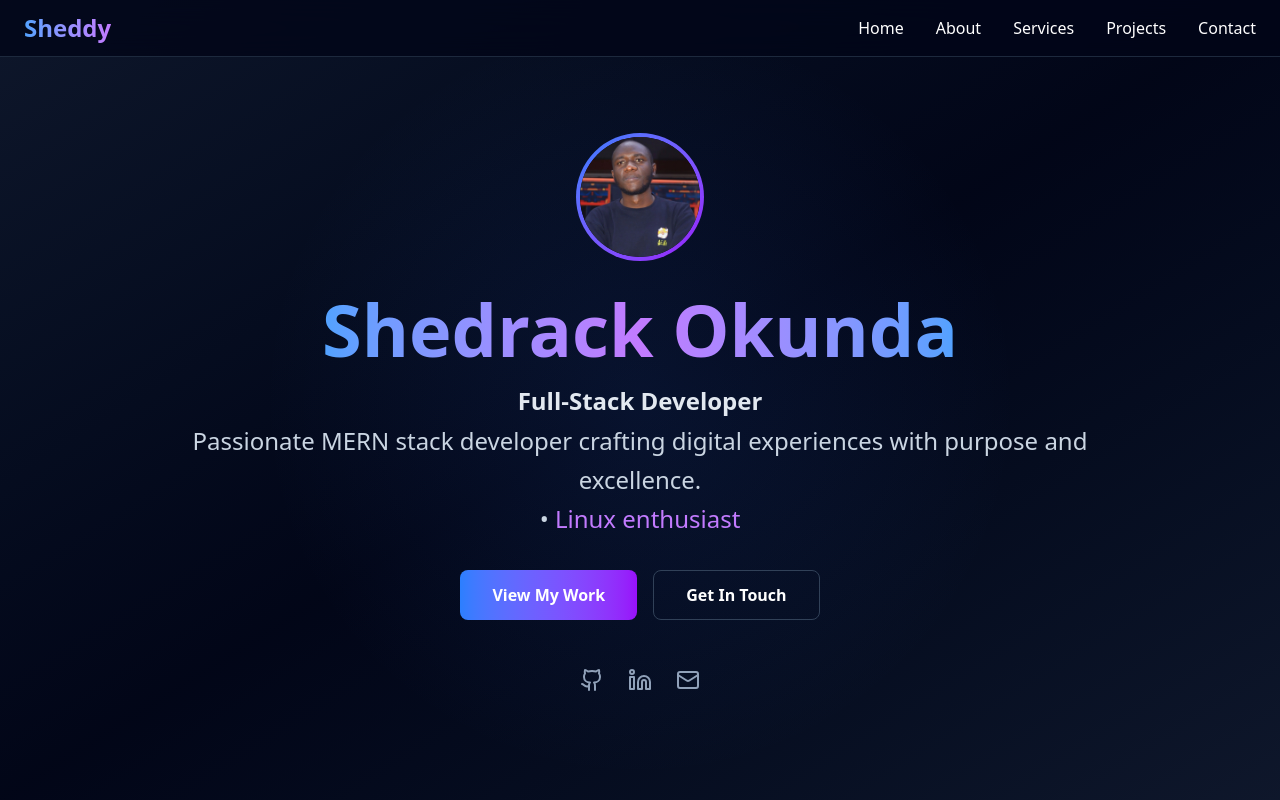
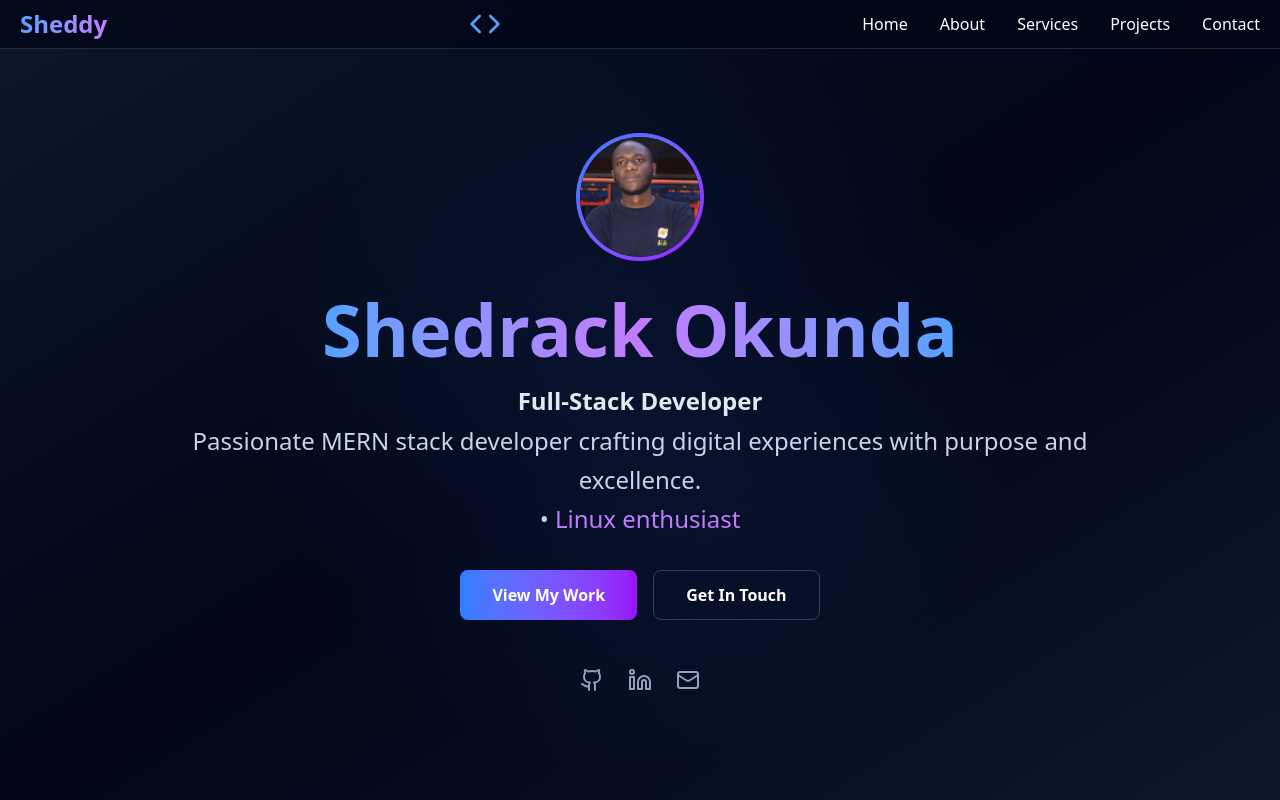
Before and after one commit to shedrack-okunda/my-portfolio, a React (Vite) app: page / in a window 1280 px wide. Shown: the top 800 px of the page. Built offline with nearby package versions, Linux system fonts and the light colour scheme.

Commit message:
reduce the py of the navbar and inserted the code icon

```diff
--- a/src/layouts/Navigation.tsx
+++ b/src/layouts/Navigation.tsx
@@ -1,3 +1,4 @@
+import { Code } from "lucide-react";
 import React from "react";
 
 export const Navigation = () => {
@@ -16,11 +17,13 @@ export const Navigation = () => {
 	return (
 		<>
 			<nav className="fixed top-0 left-0 right-0 z-50 bg-slate-950/80 backdrop-blur-lg border-b border-slate-800">
-				<div className="container mx-auto px-6 py-3">
+				<div className="container mx-auto px-5 py-2">
 					<div className="flex items-center justify-between">
-						<div className="text-2xl font-bold bg-gradient-to-r from-blue-400 to-purple-400 bg-clip-text text-transparent">
+						<div className="text-2xl font-bold bg-gradient-to-r from-blue-400 to-purple-400 bg-clip-text text-transparent hover: cursor-pointer">
 							Sheddy
 						</div>
+
+						<Code className="w-8 h-8 text-blue-400 hover: cursor-pointer" />
 
 						{/* Desktop Menu */}
 						<div className="hidden md:flex items-center space-x-8">
@@ -34,7 +37,7 @@ export const Navigation = () => {
 								<button
 									key={item}
 									onClick={() => scrollToSection(item)}
-									className={`capitalize hover:text-blue-400 transition-colors duration-200 ${
+									className={`capitalize hover:text-blue-400 hover: cursor-pointer transition-colors duration-200 ${
 										currentSection === item
 											? "text-blue-400"
 											: "hover:text-blue-400"
@@ -47,7 +50,7 @@ export const Navigation = () => {
 						{/* Mobile Menu Button */}
 						<button
 							onClick={() => setIsMenuOpen(!isMenuOpen)}
-							className="md:hidden p-2">
+							className="md:hidden hover: cursor-pointer p-2">
 							<div className="w-6 h-6 flex flex-col justify-center space-y-1">
 								<div
 									className={`w-full h-0.5 bg-white transition-all duration-300 ${
@@ -71,7 +74,7 @@ export const Navigation = () => {
 
 					{/* Mobile Menu */}
 					{isMenuOpen && (
-						<div className="md:hidden mt-4 py-4 border-t border-slate-800">
+						<div className="md:hidden mt-4 py-4 border-t border-slate-800 ">
 							{[
 								"home",
 								"about",
@@ -82,7 +85,7 @@ export const Navigation = () => {
 								<button
 									key={item}
 									onClick={() => scrollToSection(item)}
-									className={`block w-full text-left py-2 capitalize hover:text-blue-400 transition-colors duration-200 ${
+									className={`block w-full text-left py-2 capitalize hover:text-blue-400 hover: cursor-pointer transition-colors duration-200 ${
 										currentSection === item
 											? "text-blue-400"
 											: "hover:text-blue-400"
```
